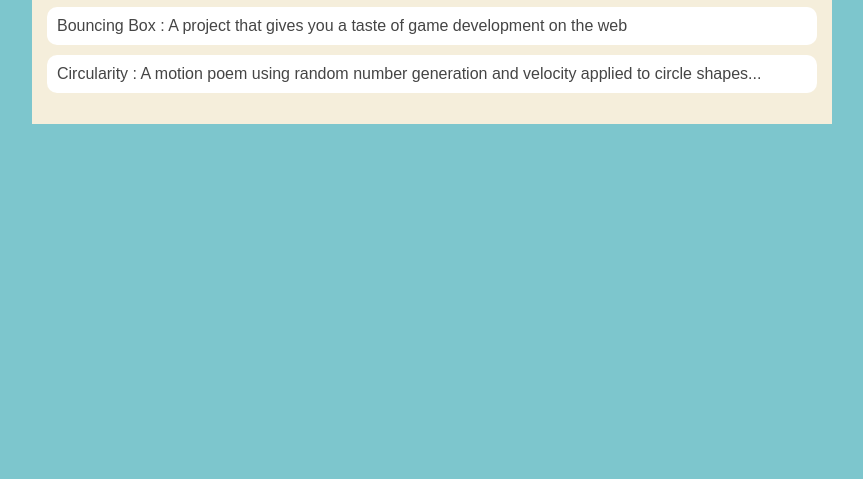
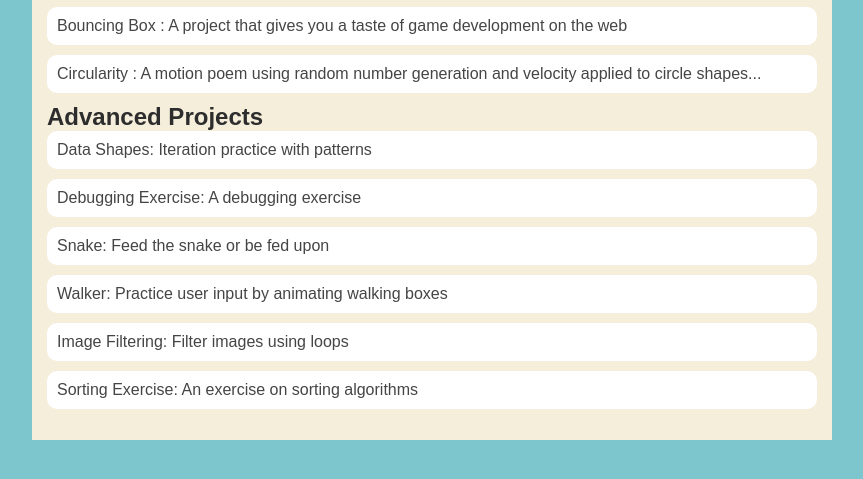
Before and after one commit to Elin6969/Elin.github.io, a plain HTML site: page portfolio.html in a window 1280 px wide. Shown: the part 217-696 px from the top of the page, without its empty margins (208-1071 px from the left). Drawn offline with Linux system fonts and the light colour scheme.

Commit message:
adding Advanced projects

```diff
--- a/portfolio.html
+++ b/portfolio.html
@@ -25,6 +25,17 @@
                     <li><a href="projects/platformer/">Platformer : A cannon - dodging, collectible - grabbing adventure game for Halleb0t</a></li>
                     <li><a href="projects/bouncing-box/">Bouncing Box : A project that gives you a taste of game development on the web </a></li>
                     <li><a href="projects/circularity/">Circularity : A motion poem using random number generation and velocity applied to circle shapes...</a></li>
+
+                    <h2>Advanced Projects</h2>
+<ul id ="portfolio">
+    <li><a href="asd-projects/data-shapes"> Data Shapes: Iteration practice with patterns</a></li>
+    <li><a href="asd-projects/debugging-exercise"> Debugging Exercise: A debugging exercise</a></li>
+    <li><a href="asd-projects/snake">Snake: Feed the snake or be fed upon</a></li>
+    <li><a href="asd-projects/walker">Walker: Practice user input by animating walking boxes</a></li>
+    <li><a href="asd-projects/image-filtering">Image Filtering: Filter images using loops</a></li>
+    <li><a href="asd-projects/sorting-exercise">Sorting Exercise: An exercise on sorting algorithms</a></li>
+</ul>
+
                 </ul>
             </div>
         </main>
```
